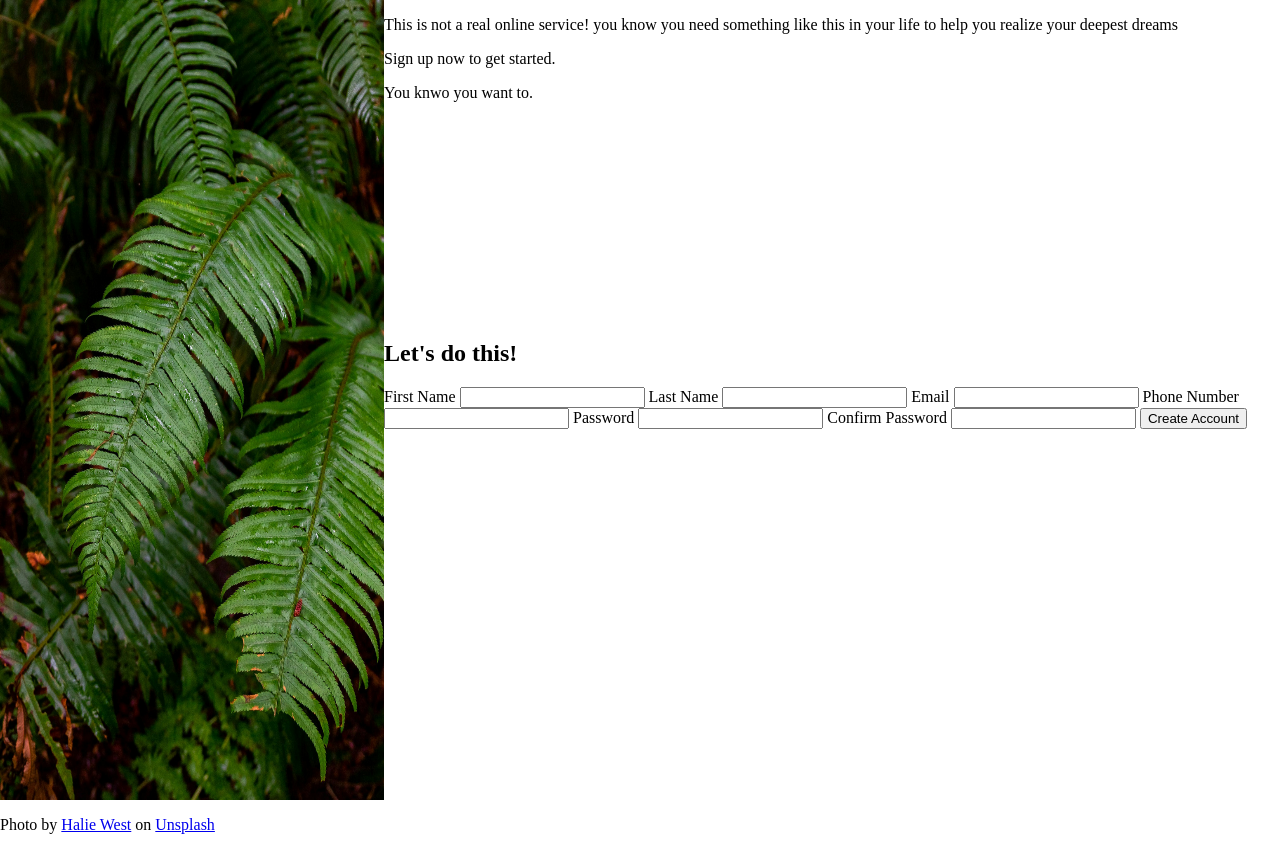
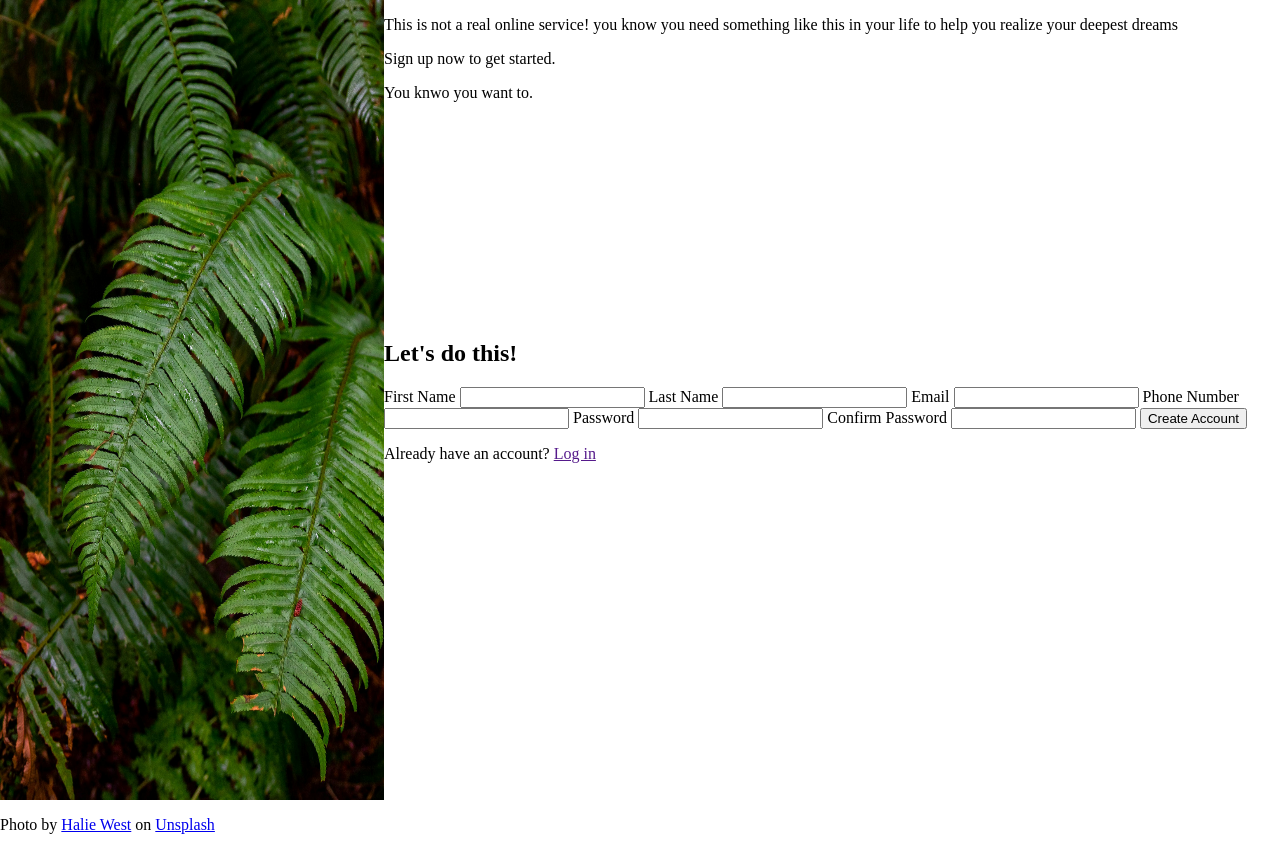
Before and after one commit to David-Portugal-Ferreira/TOP_SignUpForm, a plain HTML site: page index.html in a window 1280 px wide. Drawn offline with Linux system fonts and the light colour scheme.

Commit message:
Create 'Already have an account' text

```diff
--- a/index.html
+++ b/index.html
@@ -40,6 +40,8 @@
 
                     <input type="submit" value="Create Account">
                 </form>
+
+                <p>Already have an account? <a href="">Log in</a></p>
             </div>
         </div>
     </div>
```
